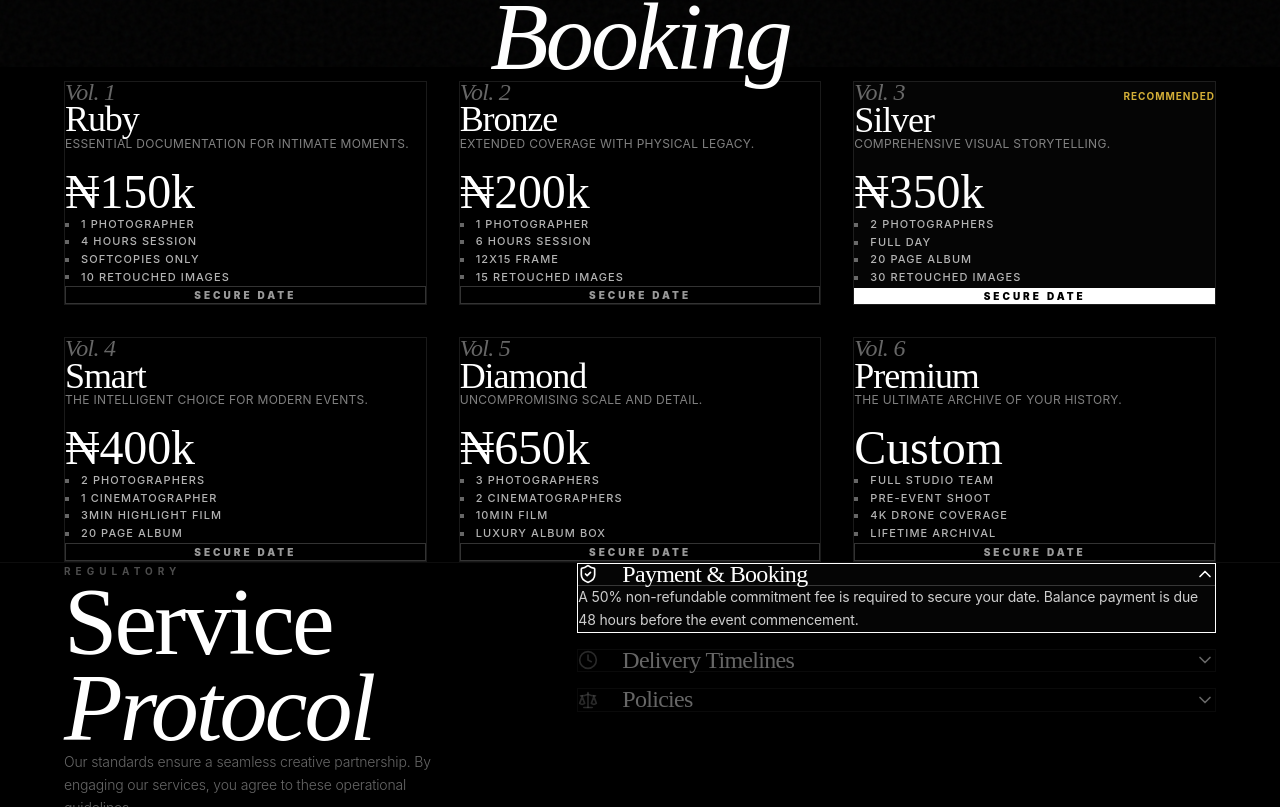
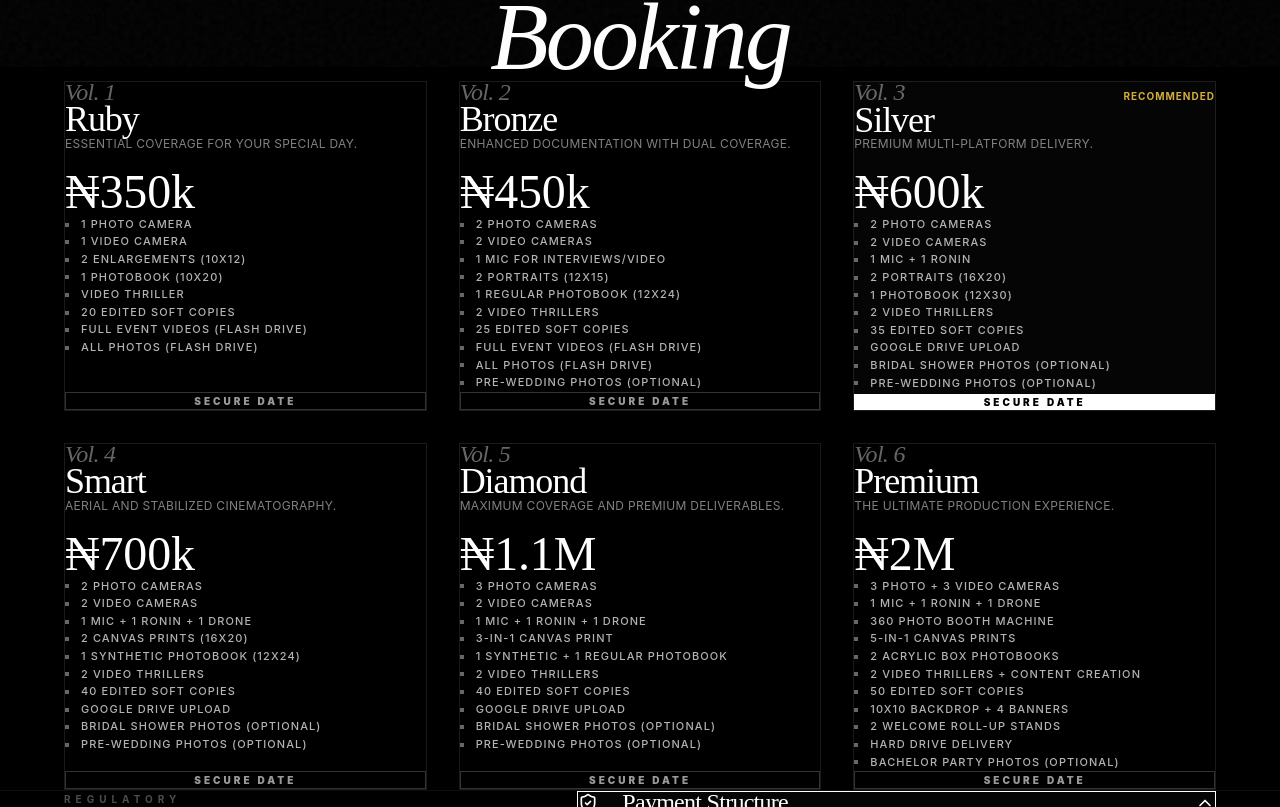
Before and after one commit to Mbakara1/excel_package, a React (Vite) app: page / in a window 1280 px wide. Shown: the part 733-1540 px from the top of the page. Built offline with nearby package versions, Linux system fonts and the light colour scheme.

Commit message:
Content: Aligned all packages, pricing, and terms with official PDF document

```diff
--- a/src/components/BookingForm.jsx
+++ b/src/components/BookingForm.jsx
@@ -123,16 +123,18 @@ const BookingForm = () => {
                   <div className="border-l-2 border-black/10 pl-8">
                      <h3 className="text-xs font-bold tracking-[0.3em] uppercase mb-6 text-black/80">Payment Terms</h3>
                      <div className="space-y-4 text-sm text-black/60 leading-relaxed">
-                        <p>• 50% non-refundable deposit required to secure your date</p>
-                        <p>• Remaining balance due 48 hours before event commencement</p>
-                        <p>• All payments processed securely</p>
+                        <p>• 20% non-refundable booking fee (2 months before event)</p>
+                        <p>• 60% of total sum (2 weeks before event)</p>
+                        <p>• 20% balance (before delivery, max 30 days post-event)</p>
+                        <p className="text-black/80 font-medium">• Date changes: ₦100k additional fee</p>
                      </div>
                   </div>
 
                   {/* Response Time */}
                   <div className="bg-black text-white p-8">
-                     <p className="text-xs font-bold tracking-[0.3em] uppercase mb-3 text-white/60">Typical Response</p>
-                     <p className="text-3xl font-serif italic">24 hrs</p>
+                     <p className="text-xs font-bold tracking-[0.3em] uppercase mb-3 text-white/60">Delivery Time</p>
+                     <p className="text-3xl font-serif italic">30 days</p>
+                     <p className="text-xs text-white/40 mt-2">After full payment</p>
                   </div>
                </div>
 
@@ -205,12 +207,12 @@ const BookingForm = () => {
                                 className="w-full bg-white border-b-2 border-black/10 py-3 text-base focus:border-black outline-none transition-colors appearance-none cursor-pointer"
                               >
                                  <option value="">Select package</option>
-                                 <option>Ruby (Vol. 1) — ₦150k</option>
-                                 <option>Bronze (Vol. 2) — ₦200k</option>
-                                 <option>Silver (Vol. 3) — ₦350k</option>
-                                 <option>Smart (Vol. 4) — ₦400k</option>
-                                 <option>Diamond (Vol. 5) — ₦650k</option>
-                                 <option>Premium (Vol. 6) — Custom</option>
+                                 <option>Ruby — ₦350k</option>
+                                 <option>Bronze — ₦450k</option>
+                                 <option>Silver — ₦600k</option>
+                                 <option>Smart — ₦700k</option>
+                                 <option>Diamond — ₦1.1M</option>
+                                 <option>Premium — ₦2M</option>
                               </select>
                            </div>
                         </div>
--- a/src/components/Pricing.jsx
+++ b/src/components/Pricing.jsx
@@ -4,40 +4,106 @@ import { motion } from 'framer-motion';
 const packages = [
   {
     name: "Ruby",
-    price: "₦150k",
-    features: ["1 Photographer", "4 Hours Session", "Softcopies only", "10 Retouched Images"],
-    description: "Essential documentation for intimate moments."
+    price: "₦350k",
+    features: [
+      "1 Photo Camera",
+      "1 Video Camera",
+      "2 Enlargements (10x12)",
+      "1 Photobook (10x20)",
+      "Video Thriller",
+      "20 Edited Soft Copies",
+      "Full Event Videos (Flash Drive)",
+      "All Photos (Flash Drive)"
+    ],
+    description: "Essential coverage for your special day.",
+    note: "Flash drive provided by client"
   },
   {
     name: "Bronze",
-    price: "₦200k",
-    features: ["1 Photographer", "6 Hours Session", "12x15 Frame", "15 Retouched Images"],
-    description: "Extended coverage with physical legacy."
+    price: "₦450k",
+    features: [
+      "2 Photo Cameras",
+      "2 Video Cameras",
+      "1 Mic for Interviews/Video",
+      "2 Portraits (12x15)",
+      "1 Regular Photobook (12x24)",
+      "2 Video Thrillers",
+      "25 Edited Soft Copies",
+      "Full Event Videos (Flash Drive)",
+      "All Photos (Flash Drive)",
+      "Pre-wedding Photos (Optional)"
+    ],
+    description: "Enhanced documentation with dual coverage."
   },
   {
     name: "Silver",
-    price: "₦350k",
-    features: ["2 Photographers", "Full Day", "20 Page Album", "30 Retouched Images"],
-    description: "Comprehensive visual storytelling.",
+    price: "₦600k",
+    features: [
+      "2 Photo Cameras",
+      "2 Video Cameras",
+      "1 Mic + 1 Ronin",
+      "2 Portraits (16x20)",
+      "1 Photobook (12x30)",
+      "2 Video Thrillers",
+      "35 Edited Soft Copies",
+      "Google Drive Upload",
+      "Bridal Shower Photos (Optional)",
+      "Pre-wedding Photos (Optional)"
+    ],
+    description: "Premium multi-platform delivery.",
     highlight: true
   },
   {
     name: "Smart",
-    price: "₦400k",
-    features: ["2 Photographers", "1 Cinematographer", "3min Highlight Film", "20 Page Album"],
-    description: "The intelligent choice for modern events."
+    price: "₦700k",
+    features: [
+      "2 Photo Cameras",
+      "2 Video Cameras",
+      "1 Mic + 1 Ronin + 1 Drone",
+      "2 Canvas Prints (16x20)",
+      "1 Synthetic Photobook (12x24)",
+      "2 Video Thrillers",
+      "40 Edited Soft Copies",
+      "Google Drive Upload",
+      "Bridal Shower Photos (Optional)",
+      "Pre-wedding Photos (Optional)"
+    ],
+    description: "Aerial and stabilized cinematography."
   },
   {
     name: "Diamond",
-    price: "₦650k",
-    features: ["3 Photographers", "2 Cinematographers", "10min Film", "Luxury Album Box"],
-    description: "Uncompromising scale and detail."
+    price: "₦1.1M",
+    features: [
+      "3 Photo Cameras",
+      "2 Video Cameras",
+      "1 Mic + 1 Ronin + 1 Drone",
+      "3-in-1 Canvas Print",
+      "1 Synthetic + 1 Regular Photobook",
+      "2 Video Thrillers",
+      "40 Edited Soft Copies",
+      "Google Drive Upload",
+      "Bridal Shower Photos (Optional)",
+      "Pre-wedding Photos (Optional)"
+    ],
+    description: "Maximum coverage and premium deliverables."
   },
   {
     name: "Premium",
-    price: "Custom",
-    features: ["Full Studio Team", "Pre-event Shoot", "4K Drone Coverage", "Lifetime Archival"],
-    description: "The ultimate archive of your history."
+    price: "₦2M",
+    features: [
+      "3 Photo + 3 Video Cameras",
+      "1 Mic + 1 Ronin + 1 Drone",
+      "360 Photo Booth Machine",
+      "5-in-1 Canvas Prints",
+      "2 Acrylic Box Photobooks",
+      "2 Video Thrillers + Content Creation",
+      "50 Edited Soft Copies",
+      "10x10 Backdrop + 4 Banners",
+      "2 Welcome Roll-up Stands",
+      "Hard Drive Delivery",
+      "Bachelor Party Photos (Optional)"
+    ],
+    description: "The ultimate production experience."
   }
 ];
 
--- a/src/components/Terms.jsx
+++ b/src/components/Terms.jsx
@@ -1,22 +1,37 @@
 import React, { useState } from 'react';
 import { motion, AnimatePresence } from 'framer-motion';
-import { ChevronDown, ShieldCheck, Clock, FileText, Scale, Star } from 'lucide-react';
+import { ChevronDown, ShieldCheck, Clock, FileText, Scale, AlertCircle, Calendar } from 'lucide-react';
 
 const termsData = [
   {
-    title: "Payment & Booking",
+    title: "Payment Structure",
     icon: <ShieldCheck className="w-5 h-5" />,
-    content: "A 50% non-refundable commitment fee is required to secure your date. Balance payment is due 48 hours before the event commencement."
+    content: "20% non-refundable date booking fee must be paid at least 2 months before the event. 60% of total sum must be paid at least 2 weeks before the event. Remaining 20% must be paid before delivery, at most 30 working days after the event. All fees paid are non-refundable."
   },
   {
-    title: "Delivery Timelines",
+    title: "Delivery Timeline",
     icon: <Clock className="w-5 h-5" />,
-    content: "Retouched images: 14-21 business days. Highlight films: 30-45 business days. Photobooks: 4-6 weeks post-selection."
+    content: "All deliveries will be made within 30 working days from completion of full payment and photobook picture selection. If job is not delivered after 90 working days, Excel Imagery shall pay ₦10,000 to the client for every month the job remains undelivered."
   },
   {
-    title: "Policies",
+    title: "Date Changes & Extensions",
+    icon: <Calendar className="w-5 h-5" />,
+    content: "Change of event date attracts an additional fee of ₦100,000. Clients must make full payment within 90 working days after their event. Extension requests after 90 days attract ₦1,000 daily storage fee. Clients must notify via SMS or social media to activate extension."
+  },
+  {
+    title: "File Safety & Liability",
+    icon: <AlertCircle className="w-5 h-5" />,
+    content: "Excel Imagery guarantees job safety for 90 working days after the event. After 90 days, we shall not be held responsible for any loss or damage unless extension request has been made. Excel Imagery will not be held responsible for job loss after 90 working days."
+  },
+  {
+    title: "Copyright & Usage",
+    icon: <FileText className="w-5 h-5" />,
+    content: "Excel Imagery retains full copyright of all images and the right to use images for display, advertising, publication, and promotional purposes."
+  },
+  {
+    title: "Client Cooperation",
     icon: <Scale className="w-5 h-5" />,
-    content: "Rescheduling must be done at least 7 days in advance. No-shows result in forfeiture of commitment fee. Raw files are not provided unless specifically included in the package."
+    content: "The client shall assist and cooperate with the photographer in obtaining desired photographs, including specifying persons and scenes to be photographed. The photographer shall not be responsible for photographs not taken due to client's failure to provide reasonable assistance or cooperation."
   }
 ];
 
```
Also changed, not shown: 1 other file (tests, documents, lock files or other folders).
